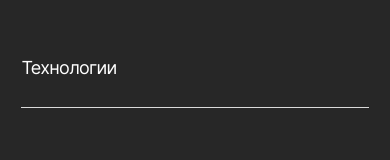
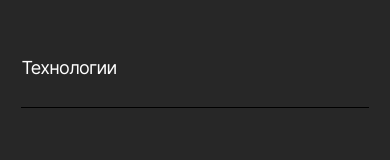
Before and after one commit to VeronaDracula/movies-explorer-frontend, a React (Create React App) app: page / in a window 390 px wide. Shown: the part 1364-1524 px from the top of the page. Built offline with nearby package versions, Linux system fonts and the light colour scheme.

Commit message:
technologies 480

```diff
--- a/src/components/MainTitle/MainTitle.css
+++ b/src/components/MainTitle/MainTitle.css
@@ -26,4 +26,9 @@
         line-height: 22px;
         margin: 0 0 28px 0;
     }
+
+    .section-title_type_technologies {
+        border-bottom: 1px solid #000000;
+
+    }
 }
--- a/src/components/MainTitle/MainTitle.js
+++ b/src/components/MainTitle/MainTitle.js
@@ -3,7 +3,7 @@ import React from 'react';
 function MainTitle(props) {
 
     return (
-        <div className="section-title">
+        <div className={props.section ? "section-title section-title_type_technologies" : "section-title"}>
             <h2 className="section-title__title">{props.buttonText}</h2>
         </div>
     );
--- a/src/components/Techs/Techs.css
+++ b/src/components/Techs/Techs.css
@@ -38,7 +38,6 @@
 }
 
 .technologies__list-item {
-    /*margin: 0 10px 10px 0;*/
     width: 90px;
     height: 60px;
     background: #303030;
--- a/src/components/Techs/Techs.js
+++ b/src/components/Techs/Techs.js
@@ -6,7 +6,7 @@ function Techs() {
 
     return (
         <div className="technologies__container page__content">
-            <MainTitle buttonText={"Технологии"}/>
+            <MainTitle buttonText={"Технологии"} section="Технологии"/>
             <div className="technologies__content">
                 <h3 className="technologies__title">7 технологий</h3>
                 <p className="technologies__subtitle">На курсе веб-разработки мы освоили технологии,
```
